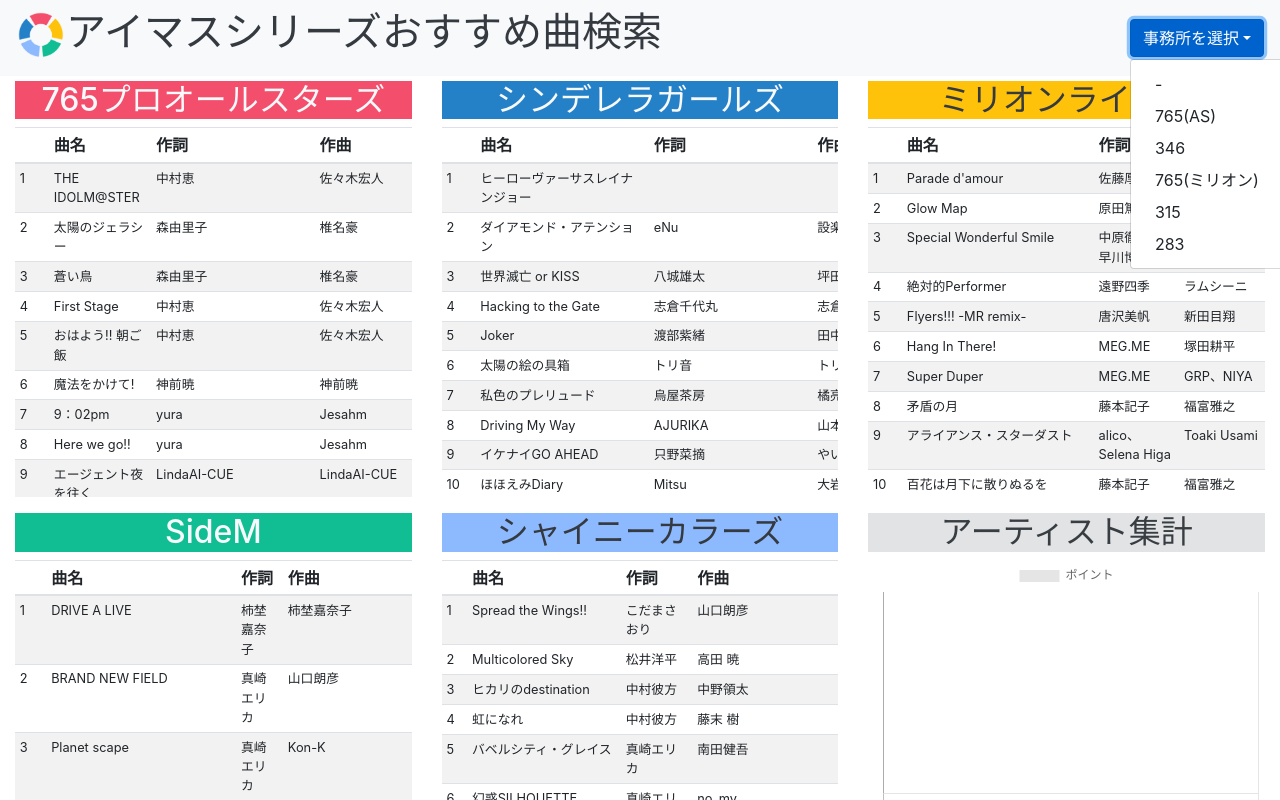
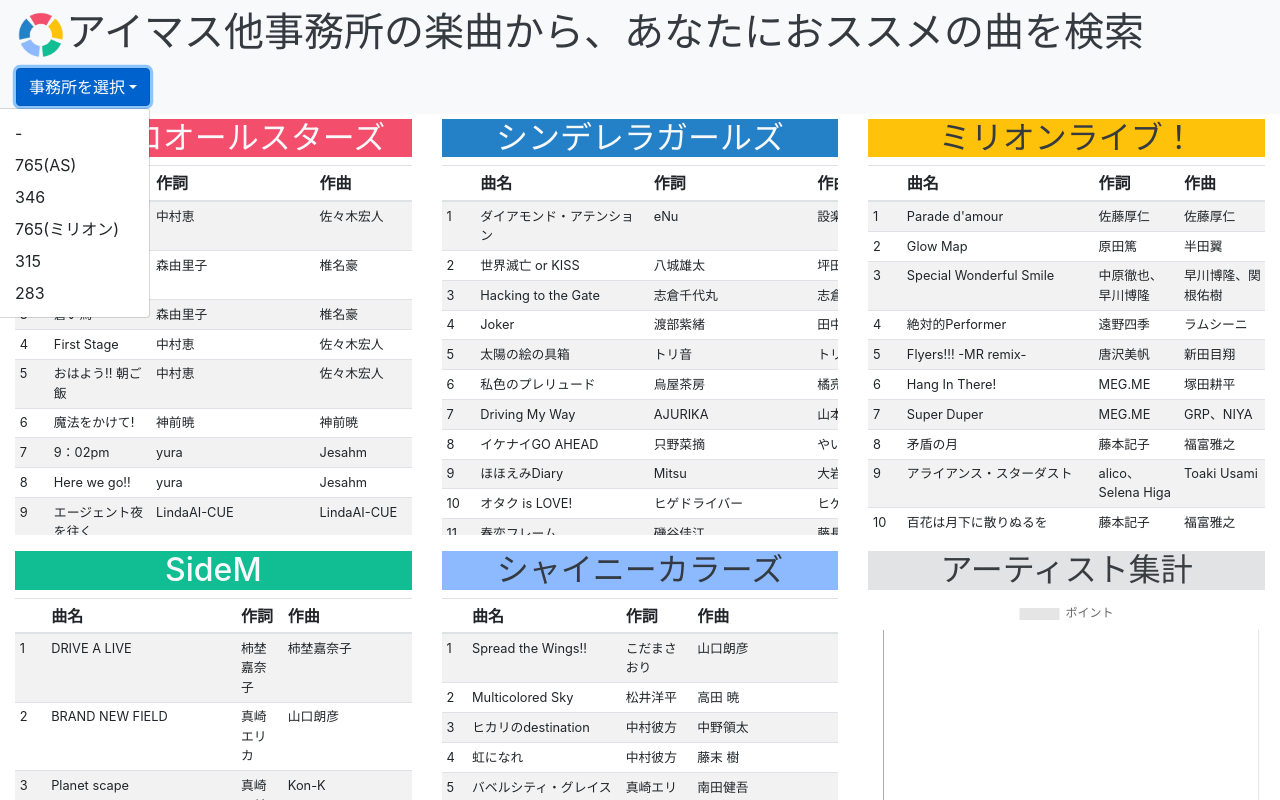
Before and after one commit to tankarup/Imas-Song-Recommend, a plain HTML site: page index.html in a window 1280 px wide. Both pictures are taken after a click on the button "事務所を選択". Shown: the top 800 px of the page. Drawn offline with nearby package versions, Linux system fonts and the light colour scheme.

Commit message:
Add files via upload

```diff
--- a/index.html
+++ b/index.html
@@ -1,7 +1,7 @@
 <!DOCTYPE html>
 <html>
     <head>
-        <title>アイマスシリーズおすすめ曲検索</title>
+        <title>アイマス他事務所おススメ曲</title>
         <meta charset="utf-8">
         <meta name="viewport" content="width=device-width, initial-scale=1, shrink-to-fit=no">
         <link rel="stylesheet" href="https://stackpath.bootstrapcdn.com/bootstrap/4.2.1/css/bootstrap.min.css" integrity="sha384-GJzZqFGwb1QTTN6wy59ffF1BuGJpLSa9DkKMp0DgiMDm4iYMj70gZWKYbI706tWS" crossorigin="anonymous">
@@ -19,11 +19,11 @@
 <body>
     <div id="main">
         <nav class="navbar bg-light navbar-dark" style="margin-bottom:5px;">
-            <h1 class="text-dark"><img src="5stars.png" height="50px">アイマスシリーズおすすめ曲検索</h1>
+            <h1 class="text-dark"><img src="5stars.png" height="50px">アイマス他事務所の楽曲から、あなたにおススメの曲を検索</h1>
             <div class="dropdown">
-                <button type="button" class="btn btn-primary dropdown-toggle dropdown-menu-right" data-toggle="dropdown"
+                <button type="button" class="btn btn-primary dropdown-toggle" data-toggle="dropdown"
                     aria-haspopup="true" aria-expanded="false">事務所を選択</button>
-                <ul class="dropdown-menu">
+                <ul class="dropdown-menu dropdown-menu-right">
                     <li><button class="dropdown-item" value="">-</button></li>
                     <li><button class="dropdown-item" value="as">765(AS)</button></li>
                     <li><button class="dropdown-item" value="cg">346</button></li>
--- a/main.js
+++ b/main.js
@@ -17,7 +17,7 @@ function table_content(songs, series){
     let content = "";
     for (let i=0; i<songs.length; i++){
         const song = songs[i];
-        if (song["シリーズ"]==series){
+        if (song["シリーズ"]==series && song["作詞"]){
             content += `<tr><td>${num}</td><td>${song["曲名"]}</td><td>${song["作詞"]}</td><td>${song["作曲"]}</td></tr>`;
             num += 1;
         }
@@ -30,7 +30,7 @@ function table_check_content(songs, series){
     let content = "";
     for (let i=0; i<songs.length; i++){
         const song = songs[i];
-        if (song["シリーズ"]==series){
+        if (song["シリーズ"]==series && song["作詞"]){
             content += `<tr><td><input type="checkbox" name="checkbox" value="${song["ID"]}" onChange="onChangeCheckbox(this.value);"></td><td>${song["曲名"]}</td><td>${song["作詞"]}</td><td>${song["作曲"]}</td></tr>`;
             num += 1;
         }
```
